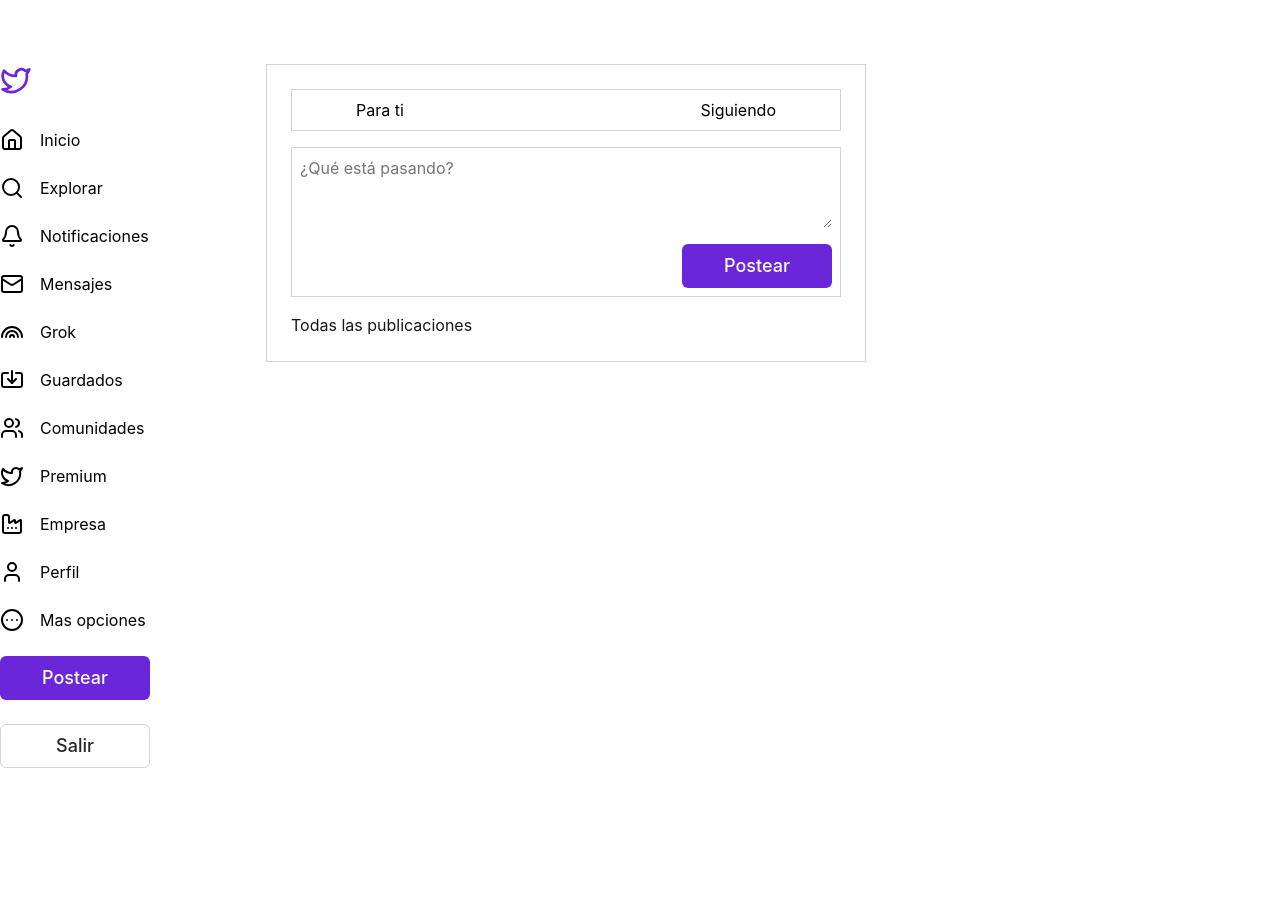
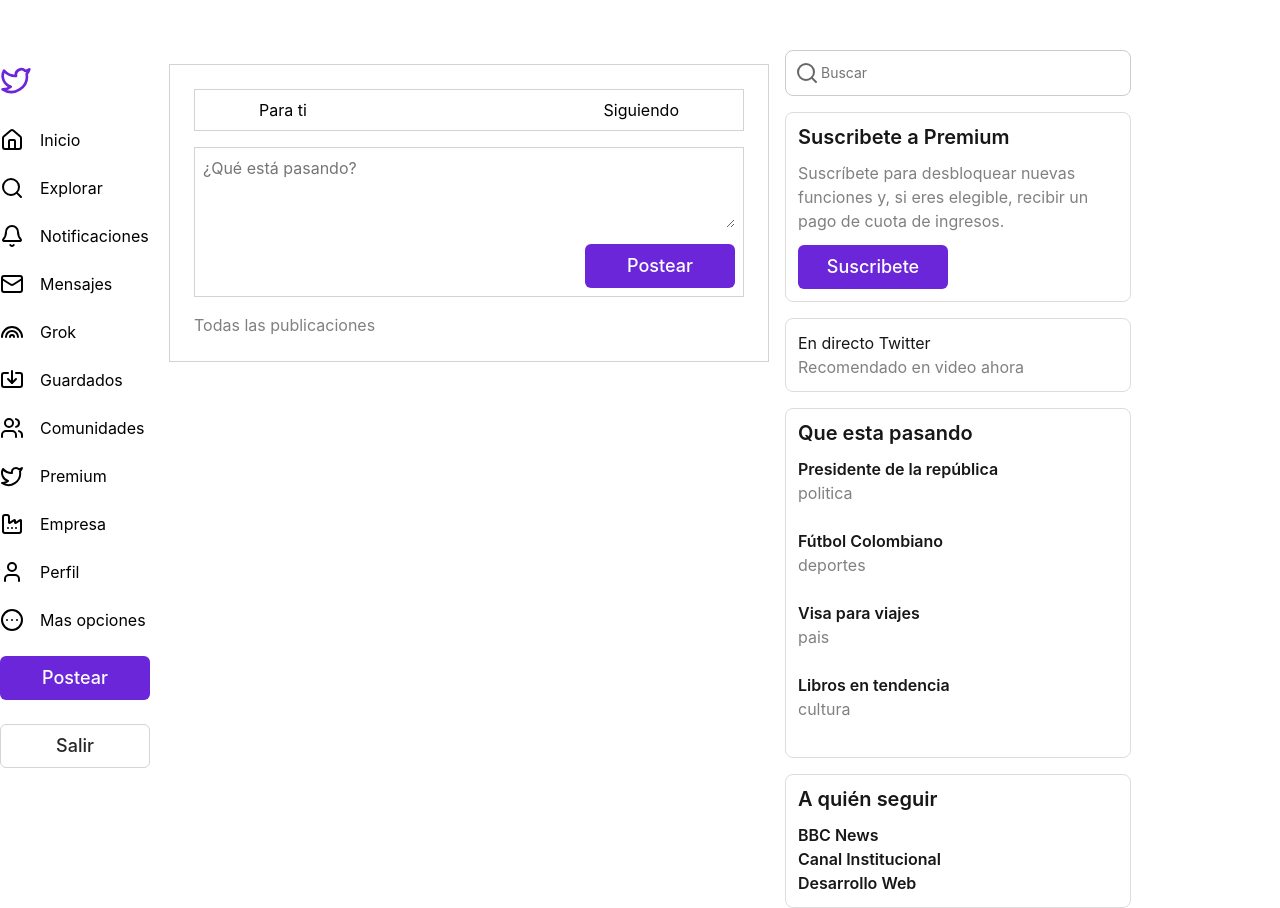
Before and after one commit to Jeffcar1993/twitter, a React (Vite) app: page / in a window 1280 px wide. Before the commit the page ends 800 px from the top, so only its background shows below. Built offline with nearby package versions, Linux system fonts and the light colour scheme; no server answers; the database is empty; sample sign-in values are in the browser's storage.

Commit message:
ADD componente sidebar sin funcionalidad por ahora y UPDATE de perfil y navbar con estilosy funcionalidad

```diff
--- a/src/App.tsx
+++ b/src/App.tsx
@@ -6,6 +6,7 @@
 import { AuthProvider, useAuth } from "./Componentes/Context/AuthContext";
 import Crearcuenta from "./Componentes/Crearcuenta";
 import Perfil from "./Componentes/Perfil/Perfil";
+import Sidebar from "./Componentes/Sidebar";
 
 
 const App = () => {
@@ -54,6 +55,11 @@
 
             </Routes>
           </div>
+          {isAuthenticated && (
+            <div className={styles.sidebar}>
+              <Sidebar />
+            </div>
+          )}
         </div>
       </BrowserRouter>
     </AuthProvider>
--- a/src/Componentes/Navbar/Navbar.module.css
+++ b/src/Componentes/Navbar/Navbar.module.css
@@ -29,3 +29,33 @@
 .link:hover {
     color: var(--primary);
 }
+
+.imagenBoton {
+    display: flex;
+    align-items: center;
+    margin-top: 18px;
+    gap: 6px;
+}
+
+.imagen {
+    width: 50px;
+    height: 50px;
+    border-radius: 50%;
+    object-fit: cover;
+    border: 1px solid blueviolet;
+}
+
+.minidata {
+    display: flex;
+    flex-direction: column;
+}
+
+.titulo {
+    font-size: 11px;
+    font-weight: 600;
+}
+
+.subtitulo {
+    font-size: 10px;
+    font-weight: 100;
+}
--- a/src/Componentes/Navbar/Navbar.tsx
+++ b/src/Componentes/Navbar/Navbar.tsx
@@ -3,9 +3,11 @@
 import Boton from "../Boton/Boton"
 import { Bell, CircleEllipsis, Factory, House, Import, Mail, Rainbow, Search, Twitter, User, Users } from "lucide-react";
 import { getAuth, signOut } from "firebase/auth";
+import { useAuth } from "../Context/AuthContext";
 
 const Navbar = () => {
 
+  const { userData } = useAuth();
   const navigate = useNavigate();
   const auth = getAuth();
 
@@ -20,7 +22,7 @@
 
   return (
     <div className={styles.containernavbar}>
-        <h1><Twitter className={styles.logo}/></h1>
+       <Link to="/"> <h1><Twitter className={styles.logo}/></h1> </Link>
         <div className={styles.navbar}>
             <Link className={styles.link} to="/"> <House /> Inicio</Link>
             <Link className={styles.link} to="/explorar"> <Search /> Explorar</Link>
@@ -35,6 +37,18 @@
             <Link className={styles.link} to="/mas"> <CircleEllipsis /> Mas opciones</Link>
             <Boton size="lg">Postear</Boton>
             <Boton variant="outline" size="lg" onClick={handleLogout}>Salir</Boton>
+
+            {userData && (
+
+              <div className={styles.imagenBoton}>
+                <img className={styles.imagen} src={userData?.imagen} alt={userData?.imagen} />
+                <div className={styles.minidata}>
+                    <h1 className={styles.titulo}>{userData?.nombre} {userData?.apellido}</h1>
+                    <h2 className={styles.subtitulo}> @{userData?.username}</h2>
+                </div>
+            </div>
+            )}
+
         </div>
     </div>
   )
--- a/src/Componentes/Perfil/Perfil.module.css
+++ b/src/Componentes/Perfil/Perfil.module.css
@@ -70,3 +70,8 @@
 .mapin {
     color: gray;
 }
+
+.otrotitulo {
+    font-size: 20px;
+    font-weight: 500;
+}
--- a/src/Componentes/Perfil/Perfil.tsx
+++ b/src/Componentes/Perfil/Perfil.tsx
@@ -22,7 +22,7 @@
   return (
     <div className={styles.container}>
 
-      <h2 className={styles.titulo}>Bienvenido a tu perfil</h2>
+      <h2 className={styles.otrotitulo}>Bienvenido a tu perfil</h2>
 
          <h1 className={styles.titulo}>{userData?.nombre} {userData?.apellido}</h1>
 
@@ -57,6 +57,7 @@
         <Link className={styles.enlace} to="/publicaciones">Publicaciones</Link>
         <Link className={styles.enlace} to="/respuestas">Respuestas</Link>
         <Link className={styles.enlace} to="/articulos">Articulos</Link>
+        <Link className={styles.enlace} to="/multimedia">Multimedia</Link>
 
       </div>
       <Editarperfil isOpen={isEditing} onClose={handleCerrarModal} />
--- a/src/Componentes/Sidebar/Sidebar.module.css
+++ b/src/Componentes/Sidebar/Sidebar.module.css
@@ -1,3 +1,67 @@
-.sidebar {
-    color: red;
+.container {
+    display: flex;
+    flex-direction: column;
+    gap: 16px;
+    width: 70%;
+    margin-top: 50px;
 }
+
+section {
+    border: 1px solid #ddd;
+    padding: 12px;
+    border-radius: 8px;
+  }
+
+h2 {
+    font-size: 20px;
+    font-weight: 600;
+    margin-bottom: 12px;
+}
+
+h3 {
+    font-size: 16px;
+    font-weight: 600;
+}
+
+p {
+    color: grey;
+}
+
+h4 {
+    display: flex;
+    align-items: center;
+    gap: 10px;
+  }
+
+  h4 input {
+    flex: 1;
+    padding: 5px;
+    border: 1px solid #ccc;
+    border-radius: 4px;
+  }
+
+.parrafo {
+    margin-bottom: 12px;
+}
+
+.searchContainer {
+    position: relative;
+    display: flex;
+    align-items: center;
+    width: 100%;
+  }
+
+  .searchInput {
+    width: 100%;
+    padding: 10px 10px 10px 35px; /* Deja espacio para el ícono */
+    border: 1px solid #ccc;
+    border-radius: 8px;
+    font-size: 14px;
+  }
+
+  .searchIcon {
+    position: absolute;
+    left: 10px;
+    font-size: 16px;
+    color: #666;
+  }
--- a/src/Componentes/Sidebar/Sidebar.tsx
+++ b/src/Componentes/Sidebar/Sidebar.tsx
@@ -4,19 +4,23 @@
 
 const Sidebar = () => {
   return (
-    <div className={styles.sidebar}>
+    <div className={styles.container}>
 
-        <h4>
-            <Search />
+        <h4 className={styles.search}>
+        <div className={styles.searchContainer}>
+            <Search className={styles.searchIcon} />
             <input
-                type="text"
-                placeholder="buscar"
-                />
+            type="text"
+            placeholder="Buscar"
+            className={styles.searchInput}
+            />
+        </div>
         </h4>
+
 
         <section>
             <h2>Suscribete a Premium</h2>
-            <p>Suscríbete para desbloquear nuevas funciones y, si eres elegible, recibir un pago de cuota de ingresos.</p>
+            <p className={styles.parrafo}>Suscríbete para desbloquear nuevas funciones y, si eres elegible, recibir un pago de cuota de ingresos.</p>
             <Boton size="lg">Suscribete</Boton>
         </section>
 
@@ -28,7 +32,7 @@
         <section>
             <h2>Que esta pasando</h2>
 
-            <h3>Preseidente de laa república</h3>
+            <h3>Presidente de la república</h3>
             <p>politica</p>
             <br />
 
```
